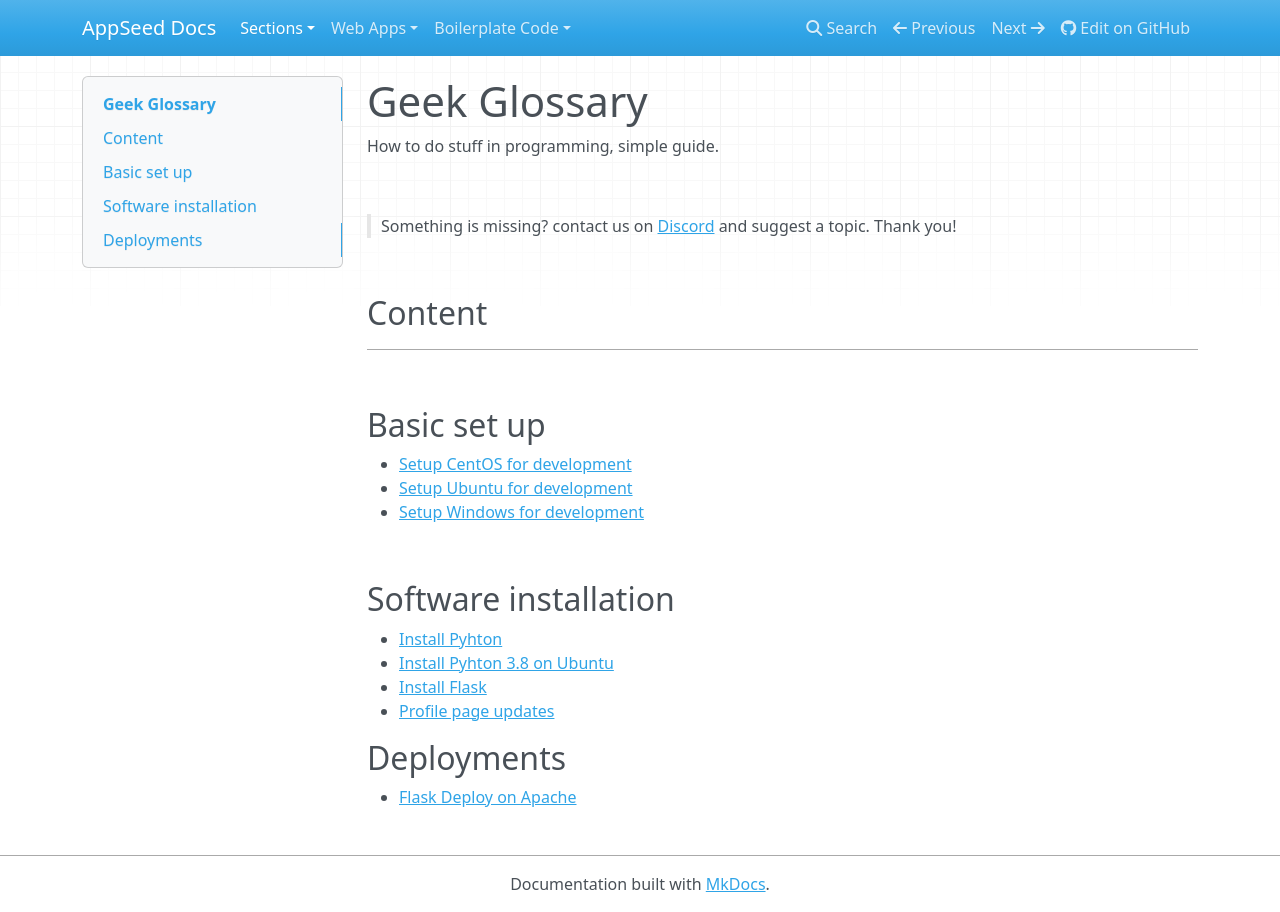
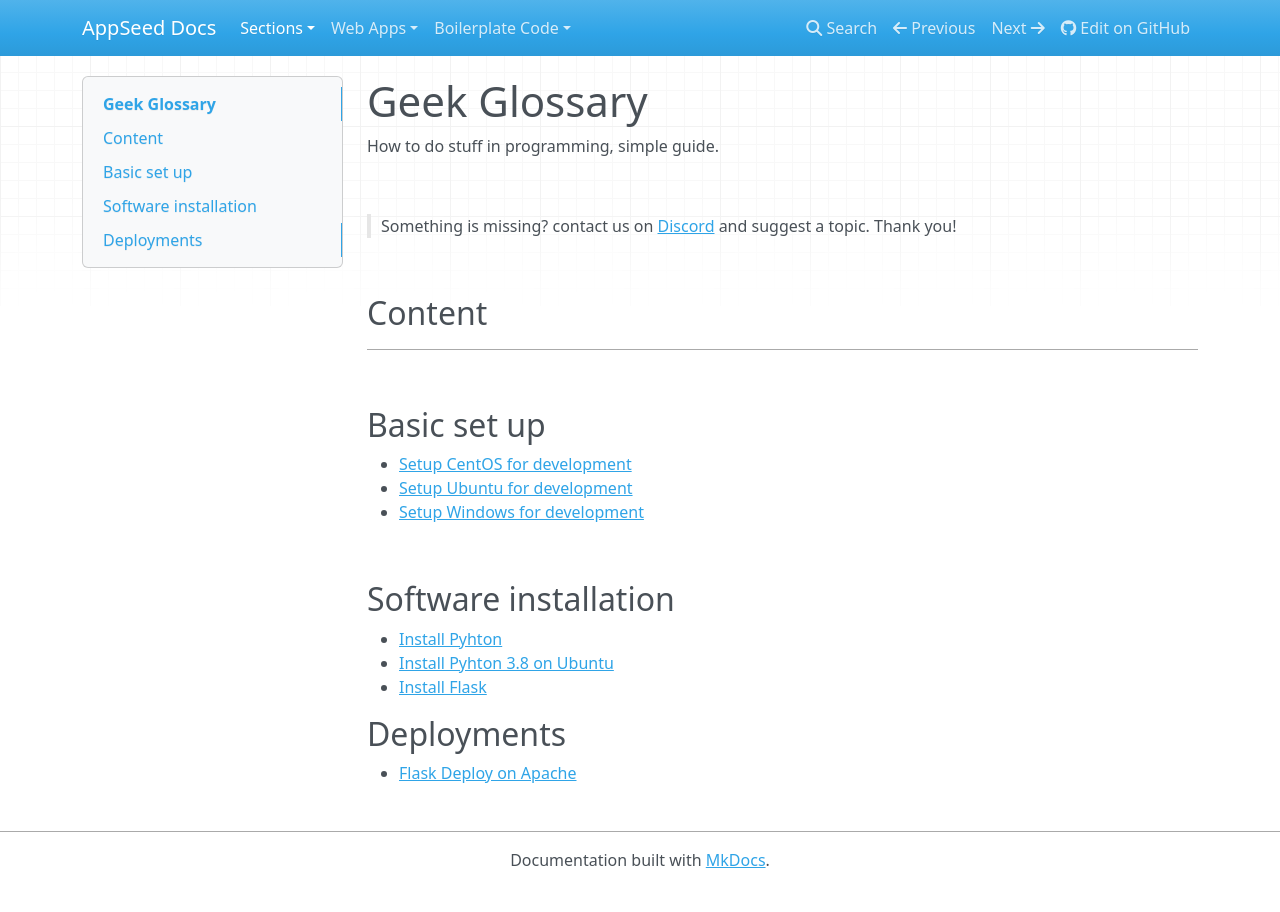
Before and after one commit to rohanmaity123/docs, an MkDocs documentation site: the page built from docs/how-to/index.md, in a window 1280 px wide. Built offline with MkDocs 1.6.1, drawn with Linux system fonts in a browser that asks for light colours; nearby versions of some CDN libraries.

Commit message:
Remove a reference

```diff
--- a/docs/how-to/index.md
+++ b/docs/how-to/index.md
@@ -29,7 +29,6 @@ How to do stuff in programming, simple guide.
 - [Install Pyhton](/how-to/install-python/)
 - [Install Pyhton 3.8 on Ubuntu](/how-to/install-python38-ubuntu/)
 - [Install Flask](/how-to/install-flask/)
-- [Profile page updates](how-to/configure-user-page)
 
 ## Deployments
 
```
